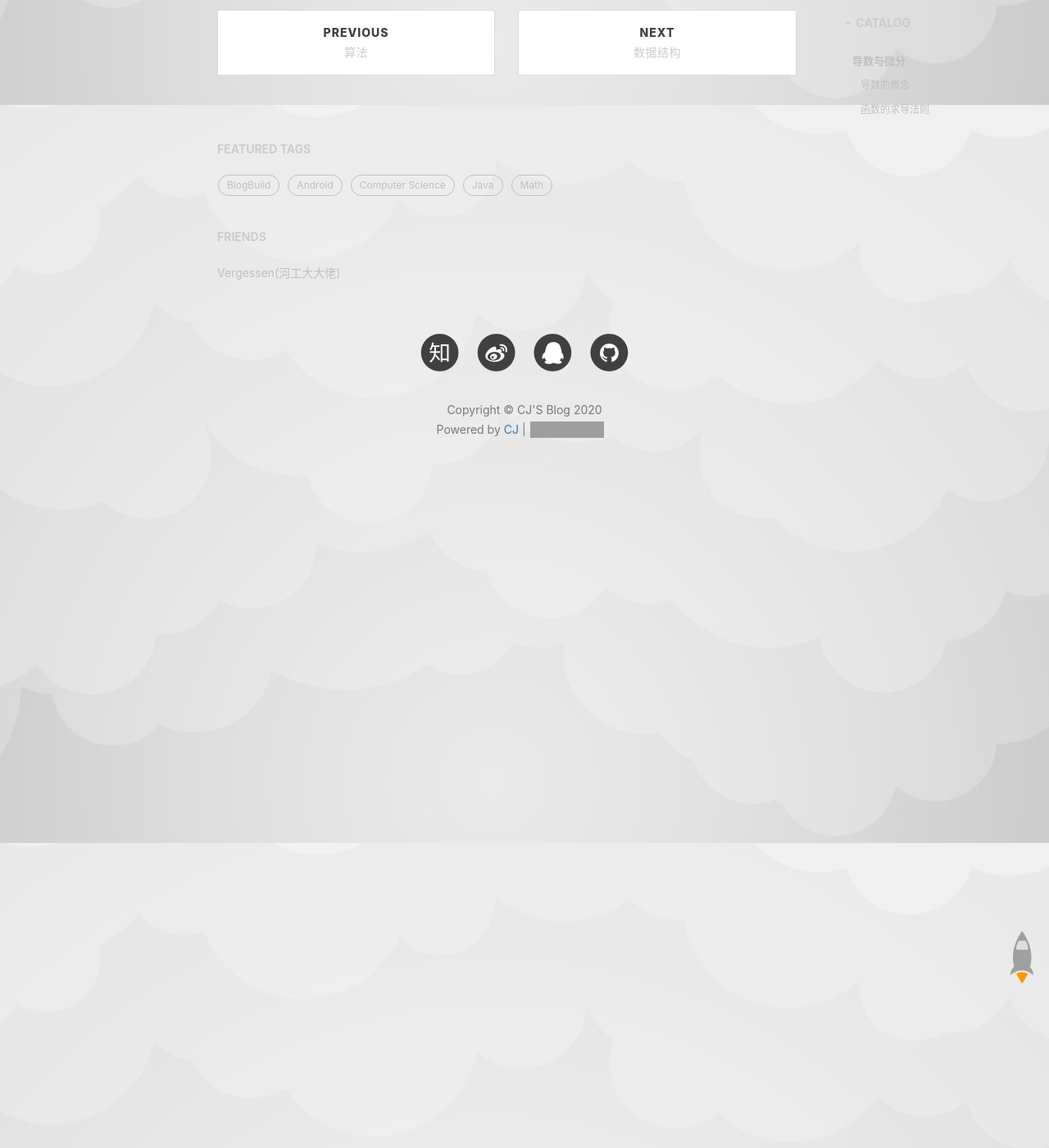
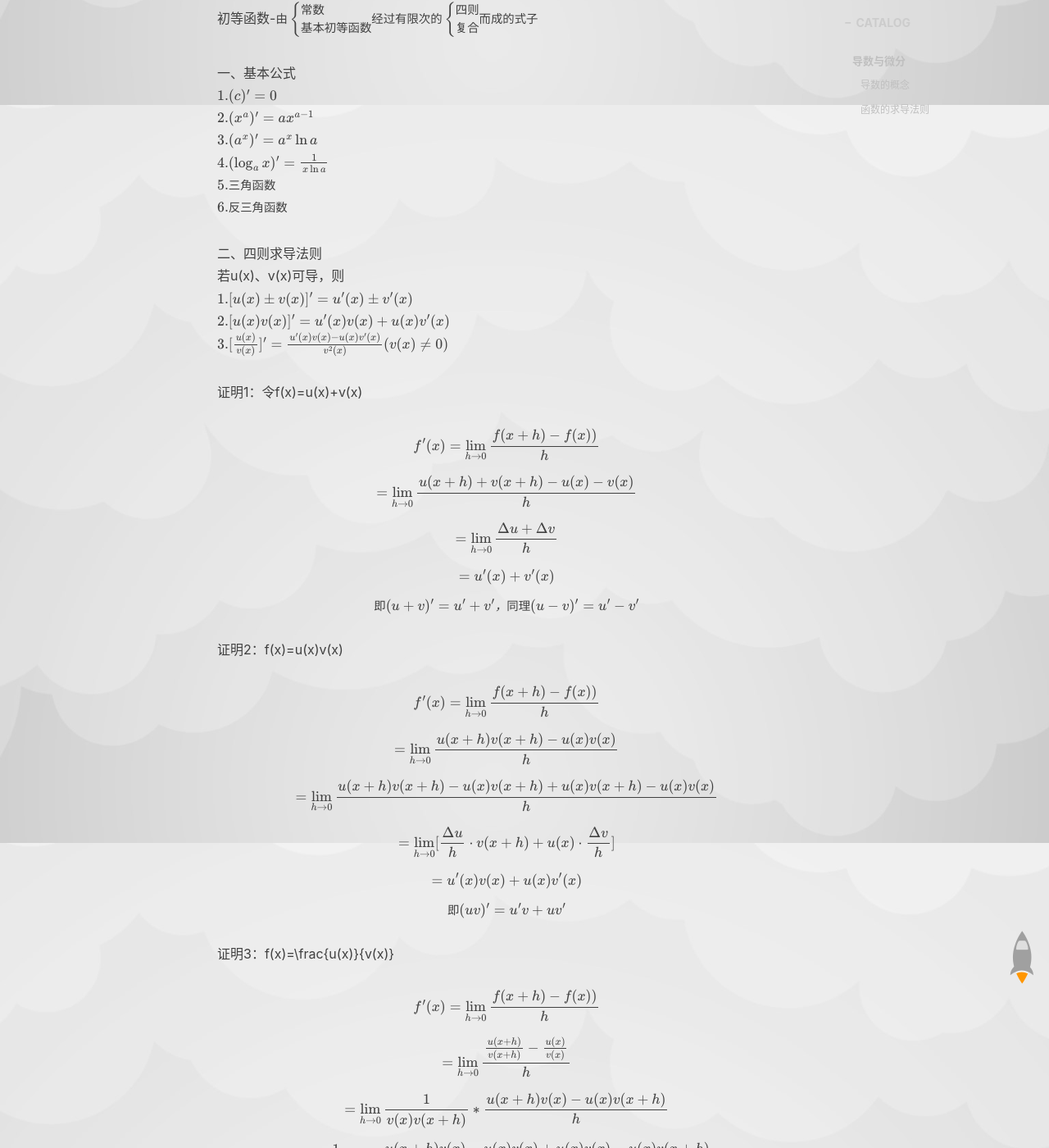
Before and after one commit to CJ0301/CJ0301.github.io, a Jekyll site: the page built from _posts/2020-3-12-Higher-Mathematics-02.md, in a window 1280 px wide and 1400 px high, scrolled down 3472 px. Shown: the whole window at 82% size. Built offline with Jekyll 4.4.1, drawn with Linux system fonts in a browser that asks for light colours; nearby versions of some CDN libraries; formulas are drawn with MathJax 3; comment, search, counter and statistics services are not loaded; some of the changed text lies outside the part shown; grey boxes are pictures that could not be loaded.

Commit message:
20200317

```diff
--- a/_includes/footer.html
+++ b/_includes/footer.html
@@ -14,6 +14,7 @@
                         frameborder="0" scrolling="0" width="100px" height="20px"
                         src="https://ghbtns.com/github-btn.html?user=CJ0301&repo=CJ0301.github.io&type=star&count=true" >
                     </iframe>
+					<br><a href="http://www.beian.miit.gov.cn/" style="text-decoration:none">苏ICP备20012351号</a>
 					<div id="span_dt_dt" margin-left="900px" padding="1rem 0"></div>
                 </p>
             </div>
--- a/_posts/2020-3-12-Higher-Mathematics-02.md
+++ b/_posts/2020-3-12-Higher-Mathematics-02.md
@@ -107,3 +107,75 @@ Notes:
 4.$$f(x)在x=x_0处可导\Rightarrow f(x)在x=x_0处连续,反过来不正确$$
 
 #### 函数的求导法则
+初等函数-$$由\begin{cases}
+常数 \\
+基本初等函数
+\end{cases}经过有限次的\begin{cases}
+四则 \\
+复合
+\end{cases}而成的式子$$
+
+一、基本公式
+$$1.(c)'=0$$
+$$2.(x^a)'=ax^{a-1}$$
+$$3.(a^x)'=a^x\ln a$$
+$$4.(\log_ax)'=\frac{1}{x\ln a}$$
+$$5.三角函数$$
+$$6.反三角函数$$
+
+二、四则求导法则
+若u(x)、v(x)可导，则
+$$1.[u(x)\pm v(x)]'=u'(x)\pm v'(x)$$
+$$2.[u(x)v(x)]'=u'(x)v(x)+u(x)v'(x)$$
+$$3.[\frac{u(x)}{v(x)}]'=\frac{u'(x)v(x)-u(x)v'(x)}{v^2(x)}(v(x)\neq0)$$
+
+证明1：令f(x)=u(x)+v(x)
+
+$$f'(x)=\lim\limits_{h \rightarrow 0}\frac{f(x+h)-f(x))}{h}$$
+
+$$=\lim\limits_{h \rightarrow 0}\frac{u(x+h)+v(x+h)-u(x)-v(x)}{h}$$
+
+$$=\lim\limits_{h \rightarrow 0}\frac{\Delta u+\Delta v}{h}$$
+
+$$=u'(x)+v'(x)$$
+
+$$即(u+v)'=u'+v'，同理(u-v)'=u'-v'$$
+
+证明2：f(x)=u(x)v(x)
+
+$$f'(x)=\lim\limits_{h \rightarrow 0}\frac{f(x+h)-f(x))}{h}$$
+
+$$=\lim\limits_{h \rightarrow 0}\frac{u(x+h)v(x+h)-u(x)v(x)}{h}$$
+
+$$=\lim\limits_{h \rightarrow 0}\frac{u(x+h)v(x+h)-u(x)v(x+h)+u(x)v(x+h)-u(x)v(x)}{h}$$
+
+$$=\lim\limits_{h \rightarrow 0}[\frac{\Delta u}{h}·v(x+h)+u(x)·\frac{\Delta v}{h}]$$
+
+$$=u'(x)v(x)+u(x)v'(x)$$
+
+$$即(uv)'=u'v+uv'$$
+
+证明3：f(x)=\frac{u(x)}{v(x)}
+
+$$f'(x)=\lim\limits_{h \rightarrow 0}\frac{f(x+h)-f(x))}{h}$$
+
+$$=\lim\limits_{h \rightarrow 0}\frac{\frac{u(x+h)}{v(x+h)}-\frac{u(x)}{v(x)}}{h}$$
+
+$$=\lim\limits_{h \rightarrow 0}\frac{1}{v(x)v(x+h)}*\frac{u(x+h)v(x)-u(x)v(x+h)}{h}$$
+
+$$=\frac{1}{v^2(x)}\lim\limits_{h\rightarrow0}\frac{u(x+h)v(x)-u(x)v(x)+u(x)v(x)-u(x)v(x+h)}{h}$$
+
+$$=\frac{1}{v^2(x)}\lim\limits_{h\rightarrow0}\frac{\Delta u}{h}v(x)-u(x)\frac{\Delta v}{h}$$
+
+$$=\frac{u'(x)v(x)-u(x)v'(x)}{v^2(x)}$$
+
+$$即(\frac{u}{v})'=\frac{u'v-uv'}{v^2}$$
+
+Notes:
+1.(ku)'=ku'(k为常数)
+2.(uvw)'=u'vw+uv'w+uvw'
+
+例1🌰.f(x)=x(x+1)(x+2)...(x+100),求f'(0)=?
+
+
+三、复合函数求导法则
```
Also changed, not shown: _posts/2020-3-14-algorithms-2.md (+1 -1 lines), _posts/2020-3-15-algorithms-3.md (added, +74 -0 lines), _posts/2020-3-17-gitstack.md (added, +67 -0 lines), img/in-posts/20200315-tree-up.jpg (added), img/in-posts/20200315-tree.jpg (added), img/in-posts/20200317-file-status.png (added), img/in-posts/20200317-gitstack-1.png (added).
